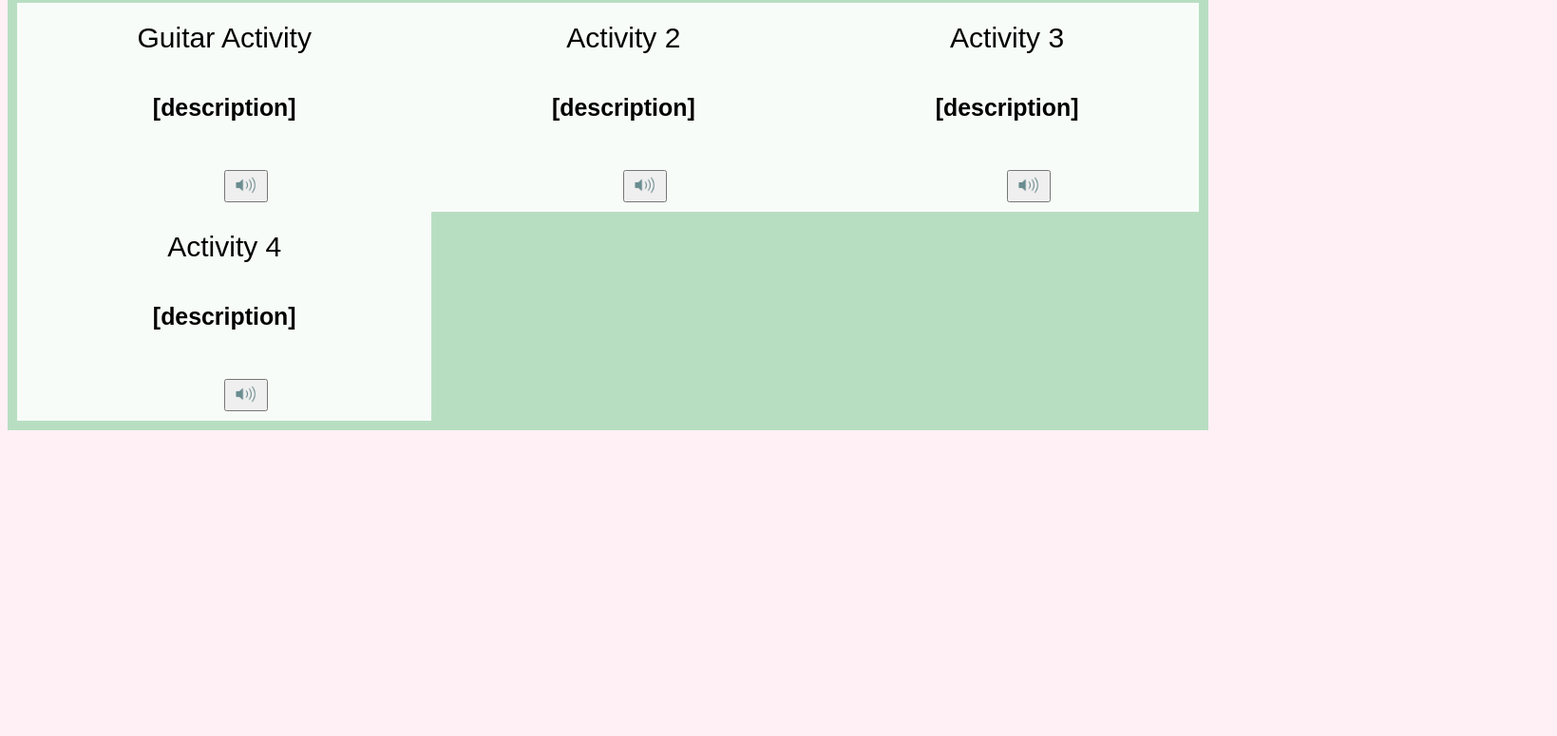
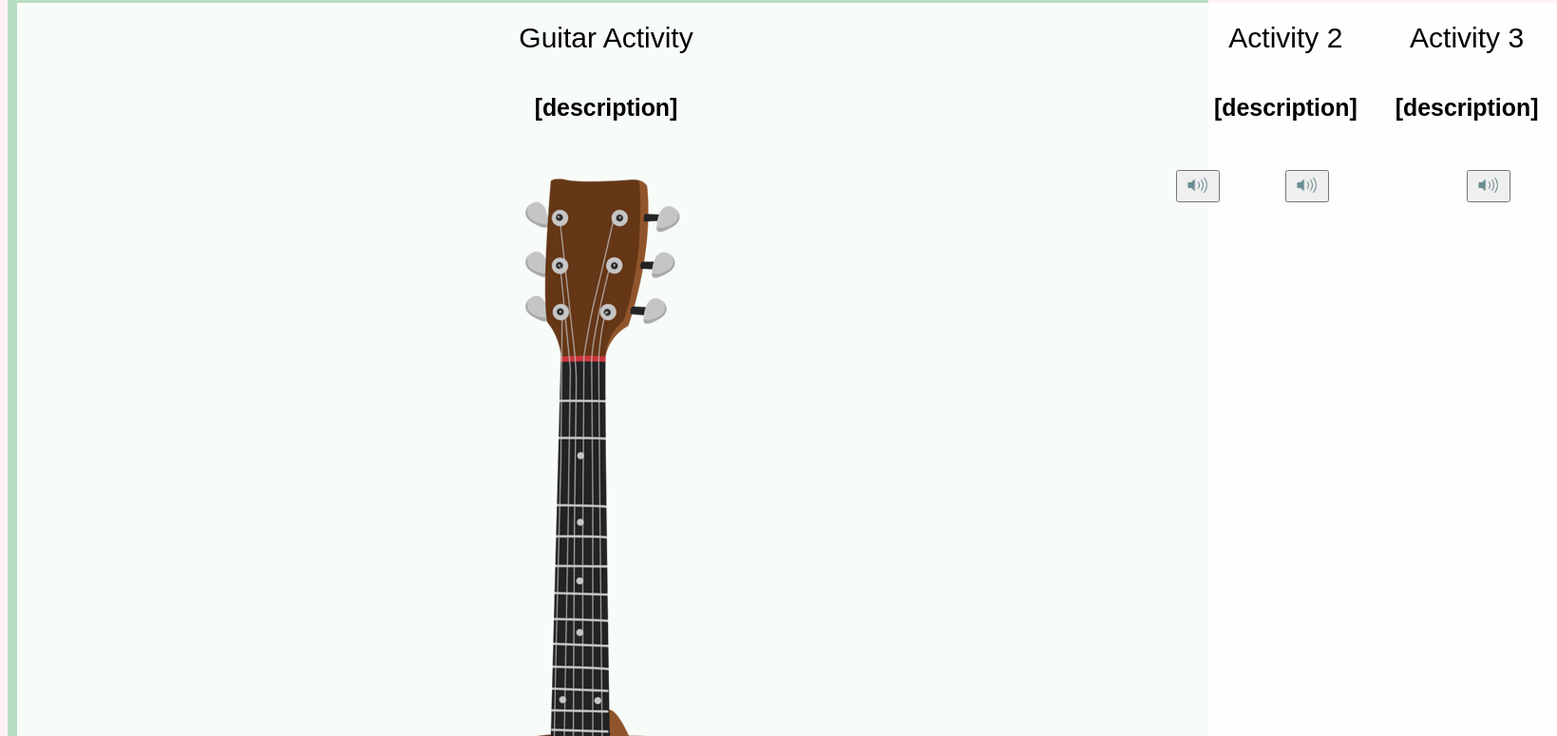
Before and after one commit to sabrinalakhdhir/lingrow, a plain HTML site: page activities.html in a window 1280 px wide. Shown: the part 553-1328 px from the top of the page at 95% size, 1639 px wide, since content can reach past the window. Before the commit the page ends 1014 px from the top, so only its background shows below. Drawn offline with Linux system fonts and the light colour scheme.

Commit message:
Update activities.html

```diff
--- a/activities.html
+++ b/activities.html
@@ -39,9 +39,7 @@
     <div class="grid-item">Guitar Activity
         <br>
         <h5>[description]</h5>
-        <!--
-         <img src="imageName">
-         -->
+         <img src="guitar picture.png">
         <button class = "textToSpeech"> <img class="textToSpeechImage" src = "textToSpeechImage.png"></button>
         <br>
     </div>
```
